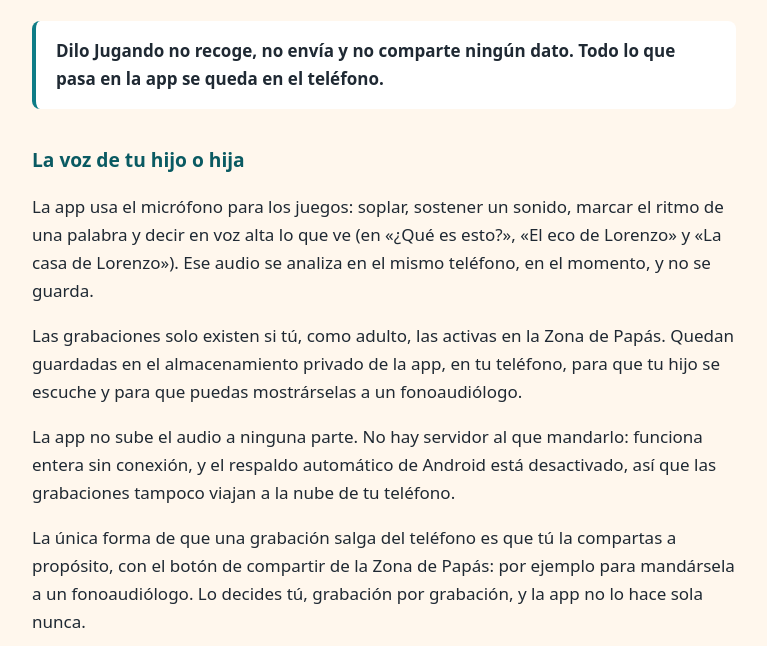
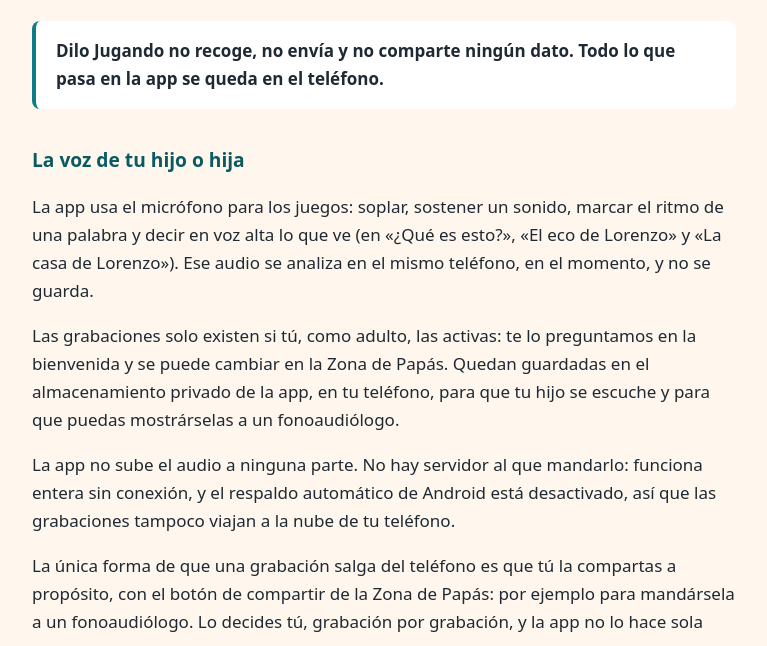
Before and after one commit to gustavogomezgalaz-cpu/dilo-jugando-privacidad, a plain HTML site: page index.html in a window 1280 px wide. Shown: the part 143-789 px from the top of the page, without its empty margins (256-1023 px from the left). Drawn offline with Linux system fonts and the light colour scheme.

Commit message:
Politica: el permiso de grabar se pregunta en la bienvenida

```diff
--- a/index.html
+++ b/index.html
@@ -30,7 +30,7 @@
 <div class="clave">Dilo Jugando no recoge, no envía y no comparte ningún dato. Todo lo que pasa en la app se queda en el teléfono.</div>
 <h2>La voz de tu hijo o hija</h2>
 <p>La app usa el micrófono para los juegos: soplar, sostener un sonido, marcar el ritmo de una palabra y decir en voz alta lo que ve (en «¿Qué es esto?», «El eco de Lorenzo» y «La casa de Lorenzo»). Ese audio se analiza en el mismo teléfono, en el momento, y no se guarda.</p>
-<p>Las grabaciones solo existen si tú, como adulto, las activas en la Zona de Papás. Quedan guardadas en el almacenamiento privado de la app, en tu teléfono, para que tu hijo se escuche y para que puedas mostrárselas a un fonoaudiólogo.</p>
+<p>Las grabaciones solo existen si tú, como adulto, las activas: te lo preguntamos en la bienvenida y se puede cambiar en la Zona de Papás. Quedan guardadas en el almacenamiento privado de la app, en tu teléfono, para que tu hijo se escuche y para que puedas mostrárselas a un fonoaudiólogo.</p>
 <p>La app no sube el audio a ninguna parte. No hay servidor al que mandarlo: funciona entera sin conexión, y el respaldo automático de Android está desactivado, así que las grabaciones tampoco viajan a la nube de tu teléfono.</p>
 <p>La única forma de que una grabación salga del teléfono es que tú la compartas a propósito, con el botón de compartir de la Zona de Papás: por ejemplo para mandársela a un fonoaudiólogo. Lo decides tú, grabación por grabación, y la app no lo hace sola nunca.</p>
 <p>Puedes borrar una grabación o todas cuando quieras. Si desactivas el permiso de guardar, se borran todas en ese momento. Desinstalar la app borra todo de forma definitiva.</p>
```
